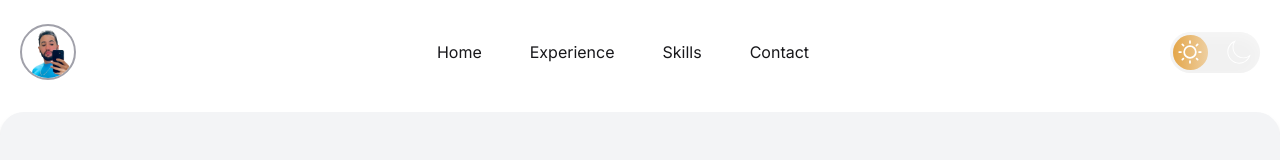
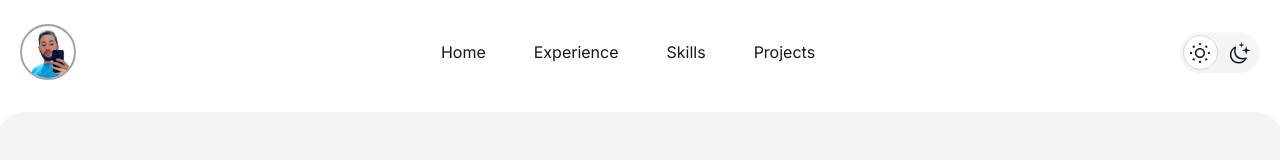
Before and after one commit to MikeFernando/devmaikera, a Next.js app: page / in a window 1280 px wide. Shown: the top 160 px of the page. Built offline with nearby package versions, Linux system fonts and the light colour scheme.

Commit message:
styles button darkmode light

```diff
--- a/src/components/ButtonDarkMode/DarkMode.tsx
+++ b/src/components/ButtonDarkMode/DarkMode.tsx
@@ -8,11 +8,11 @@ export const DarkMode = () => {
     <>
       <input type="checkbox" id="darkmode-toggle" className="peer hidden" />
       <label
-        className="relative block h-[41px] w-[90px] cursor-pointer rounded-[200px] bg-[#f1f1f1] shadow-lightMode after:absolute after:left-[3px] after:top-[3px] after:h-[35px] after:w-[35px] after:rounded-full after:bg-[#eecfa1] after:bg-gradient-to-r after:from-[#e4a649] after:transition-all after:delay-300 peer-checked:bg-transparent peer-checked:after:left-[51px] peer-checked:after:bg-gradient-to-l peer-checked:after:from-[#777] peer-checked:after:to-[#3a3a3a] peer-checked:after:transition-all peer-checked:after:delay-300"
+        className="relative block h-[41px] w-[80px] cursor-pointer rounded-[200px] bg-gray-100 shadow-lightMode after:absolute after:left-[3px] after:top-[3px] after:h-[35px] after:w-[35px] after:rounded-full after:border after:border-gray-300 after:bg-white after:transition-all after:delay-300 peer-checked:bg-transparent peer-checked:after:left-[41px] peer-checked:after:bg-gradient-to-l peer-checked:after:from-[#777] peer-checked:after:to-gray-600 peer-checked:after:transition-all peer-checked:after:delay-300"
         htmlFor="darkmode-toggle"
       >
-        <Moon className="absolute bottom-[7px] left-[55px] z-10 h-7 w-7 fill-white" />
-        <Sun className="absolute bottom-[7px] left-[6px] z-10 h-7  w-7 fill-white" />
+        <Moon className="absolute bottom-[8px] left-[48px] z-10 h-6 w-6 fill-gray-900" />
+        <Sun className="absolute bottom-[8px] left-[8px] z-10 h-6 w-6 fill-gray-900" />
       </label>
     </>
   )
--- a/src/components/ButtonDarkMode/Moon.tsx
+++ b/src/components/ButtonDarkMode/Moon.tsx
@@ -7,11 +7,11 @@ export function Moon(props: MoonProps) {
     <svg
       width="800px"
       height="800px"
-      viewBox="0 0 32 32"
+      viewBox="0 0 56 56"
       xmlns="http://www.w3.org/2000/svg"
       {...props}
     >
-      <path d="M9.882 5.052a12.558 12.558 0 00-1.295 5.564c0 6.977 5.676 12.653 12.653 12.653 2.052 0 4.035-.489 5.812-1.412a12.389 12.389 0 01-10.862 6.37c-6.866 0-12.451-5.585-12.451-12.451 0-4.491 2.409-8.533 6.143-10.724zm2.908-2.345C6.973 4.216 2.672 9.487 2.672 15.776c0 7.465 6.053 13.517 13.518 13.517 6.387 0 11.726-4.435 13.139-10.389a11.535 11.535 0 01-8.088 3.298c-6.399 0-11.587-5.188-11.587-11.587 0-3.061 1.196-5.838 3.137-7.909z" />
+      <path d="M31.316 14.887c.282 0 .446-.188.492-.446.727-3.89.704-3.984 4.758-4.78.281-.048.446-.188.446-.47 0-.304-.165-.445-.446-.492-4.054-.82-4.03-.89-4.758-4.781-.046-.258-.21-.445-.492-.445-.28 0-.422.187-.468.445-.75 3.89-.704 3.96-4.782 4.781-.258.047-.445.188-.445.492 0 .282.188.422.445.47 4.102.796 4.032.89 4.782 4.78.046.258.187.446.468.446zM42.543 30.73c.422 0 .726-.304.773-.75.774-6.304 1.031-6.398 7.43-7.453.516-.093.82-.328.82-.797 0-.445-.304-.726-.726-.796-6.493-1.102-6.75-1.149-7.524-7.454-.047-.445-.351-.75-.773-.75-.446 0-.75.305-.797.727-.82 6.305-1.008 6.375-7.523 7.477-.422.07-.727.351-.727.796 0 .446.305.704.727.797 6.515 1.055 6.75 1.149 7.523 7.5a.775.775 0 00.797.703zM24.918 52.528c8.578 0 15.516-4.312 18.68-11.648.421-1.008.28-1.781-.164-2.25-.422-.398-1.125-.492-1.97-.164-1.757.703-3.913 1.101-6.609 1.101-10.476 0-17.226-6.539-17.226-16.828 0-2.836.539-5.648 1.265-7.125.47-.937.422-1.734.024-2.226-.445-.516-1.242-.68-2.344-.235-7.195 2.93-12.14 10.43-12.14 19.196 0 11.414 8.39 20.18 20.484 20.18zm.047-3.562c-10.008 0-16.969-7.29-16.969-16.899 0-5.906 2.742-11.109 7.101-14.437-.562 1.523-.89 3.867-.89 6.117 0 11.531 7.969 19.266 19.758 19.266 2.11 0 4.031-.258 5.015-.61-2.93 4.055-8.156 6.563-14.015 6.563z" />
     </svg>
   )
 }
--- a/src/components/ButtonDarkMode/Sun.tsx
+++ b/src/components/ButtonDarkMode/Sun.tsx
@@ -7,15 +7,11 @@ export function Sun(props: SunProps) {
     <svg
       width="800px"
       height="800px"
-      viewBox="0 0 24 24"
-      fill="none"
+      viewBox="0 0 56 56"
       xmlns="http://www.w3.org/2000/svg"
       {...props}
     >
-      <path
-        d="M12 17.75A5.75 5.75 0 1117.75 12 5.76 5.76 0 0112 17.75zm0-10A4.25 4.25 0 1016.25 12 4.26 4.26 0 0012 7.75zM12 5a.76.76 0 01-.75-.75v-1.5a.75.75 0 111.5 0v1.5A.76.76 0 0112 5zM12 22a.76.76 0 01-.75-.75v-1.5a.75.75 0 111.5 0v1.5A.76.76 0 0112 22zM21.25 12.75h-1.5a.75.75 0 110-1.5h1.5a.75.75 0 110 1.5zM4.25 12.75h-1.5a.75.75 0 110-1.5h1.5a.75.75 0 110 1.5zM6.5 7.25A.74.74 0 016 7L4.91 6A.77.77 0 016 4.91L7 6a.75.75 0 01-.5 1.25zM18.56 19.31a.741.741 0 01-.53-.22L17 18a.75.75 0 011-1l1.09 1a.75.75 0 010 1.06.742.742 0 01-.53.25zM17.5 7.25A.75.75 0 0117 6l1-1.09A.77.77 0 1119.09 6L18 7a.74.74 0 01-.5.25zM5.44 19.31a.74.74 0 01-.53-.22.75.75 0 010-1.06L6 17a.749.749 0 011 1l-1 1.09a.74.74 0 01-.56.22z"
-        fill="#fff"
-      />
+      <path d="M28 10c1.5 0 2.742-1.242 2.742-2.766A2.76 2.76 0 0028 4.492a2.746 2.746 0 00-2.742 2.742C25.258 8.758 26.477 10 28 10zm12.75 5.273c1.055 1.055 2.79 1.055 3.867 0a2.744 2.744 0 000-3.89c-1.078-1.078-2.812-1.078-3.867 0a2.744 2.744 0 000 3.89zm-29.39.024c1.054 1.055 2.789 1.055 3.867 0 1.101-1.102 1.101-2.813 0-3.89-1.079-1.079-2.813-1.079-3.867 0-1.079 1.077-1.079 2.788 0 3.89zM28 40c6.516 0 11.93-5.414 11.93-11.953 0-6.516-5.414-11.93-11.93-11.93-6.539 0-11.953 5.414-11.953 11.93C16.047 34.586 21.461 40 28 40zm0-3.563c-4.594 0-8.39-3.796-8.39-8.39 0-4.547 3.796-8.367 8.39-8.367 4.57 0 8.367 3.797 8.367 8.367 0 4.594-3.797 8.39-8.367 8.39zM7.235 30.79c1.5 0 2.742-1.242 2.742-2.766a2.76 2.76 0 00-2.743-2.742 2.746 2.746 0 00-2.742 2.742c0 1.524 1.219 2.766 2.742 2.766zm41.53.164c1.5 0 2.743-1.242 2.743-2.765a2.76 2.76 0 00-2.742-2.743 2.746 2.746 0 00-2.742 2.742c0 1.524 1.218 2.766 2.742 2.766zM11.384 44.641c1.055 1.078 2.789 1.078 3.867 0a2.744 2.744 0 000-3.891c-1.078-1.055-2.812-1.055-3.867 0a2.703 2.703 0 000 3.89zm29.226.117c1.079 1.078 2.79 1.078 3.891 0 1.055-1.055 1.055-2.79 0-3.867-1.102-1.078-2.812-1.078-3.89 0-1.079 1.078-1.079 2.812 0 3.867zM28 51.508c1.5 0 2.742-1.219 2.742-2.742A2.76 2.76 0 0028 46.023a2.746 2.746 0 00-2.742 2.743A2.73 2.73 0 0028 51.508z" />
     </svg>
   )
 }
--- a/src/components/Header/index.tsx
+++ b/src/components/Header/index.tsx
@@ -42,7 +42,7 @@ export const Header = () => {
           </li>
           <li>
             <a className="hover:text-zinc-500 hover:transition-colors" href="#">
-              Contact
+              Projects
             </a>
           </li>
         </nav>
--- a/src/components/Home/index.tsx
+++ b/src/components/Home/index.tsx
@@ -10,7 +10,7 @@ import Link from 'next/link'
 
 export const Main = () => {
   return (
-    <main className="xxs:h-auto mx-5 mt-24 flex h-[480px] flex-col items-center justify-between overflow-hidden rounded-3xl bg-gray-100 shadow-md md:mt-24 lg:mx-auto lg:mt-28 lg:max-w-5xl xl:max-w-7xl">
+    <main className="mx-5 mt-24 flex h-[480px] flex-col items-center justify-between overflow-hidden rounded-3xl bg-gray-100 shadow-md xxs:h-auto md:mt-24 lg:mx-auto lg:mt-28 lg:max-w-5xl xl:max-w-7xl">
       <div className="flex flex-col items-center">
         <h1 className="min-320:text-4xl mt-4 text-center text-[28px] font-bold leading-tight tracking-wide text-zinc-800 sm:pt-10 md:text-4xl lg:text-5xl xl:text-6xl">
           Software Engineer <br /> web & Mobile{' '}
@@ -19,23 +19,24 @@ export const Main = () => {
           I am passionate about creating sophisticated digital experiences and
           turning creative visions into interactive reality!
         </p>
-        <button
+        <Link
+          href="#"
           type="button"
           className="my-3 rounded-full bg-varianteBlue px-4 py-3 text-center text-xs font-medium text-white transition-all hover:bg-varianteBlueHover sm:my-4 sm:px-5 sm:py-3 md:text-sm"
         >
           See projects
-        </button>
+        </Link>
       </div>
 
       <div>
         <Image
-          className="xxs:hidden mt-5 w-full overflow-hidden"
+          className="mt-5 w-full overflow-hidden xxs:hidden"
           src={apple}
           alt="projects"
         />
       </div>
 
-      <div className="xxs:flex hidden cursor-grab pb-8">
+      <div className="hidden cursor-grab pb-8 xxs:flex">
         <MobileSlider />
       </div>
     </main>
```
Also changed, not shown: src/assets/mobile.png (deleted).
